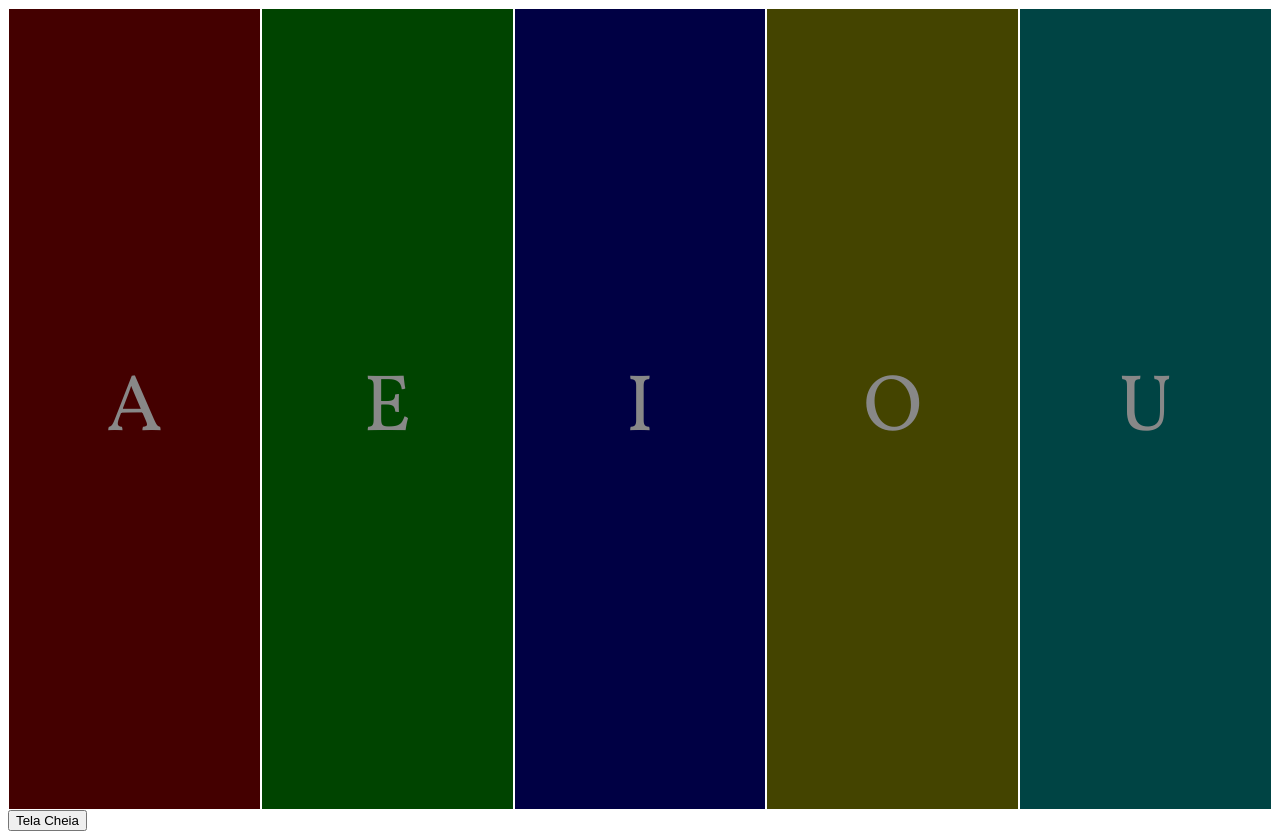
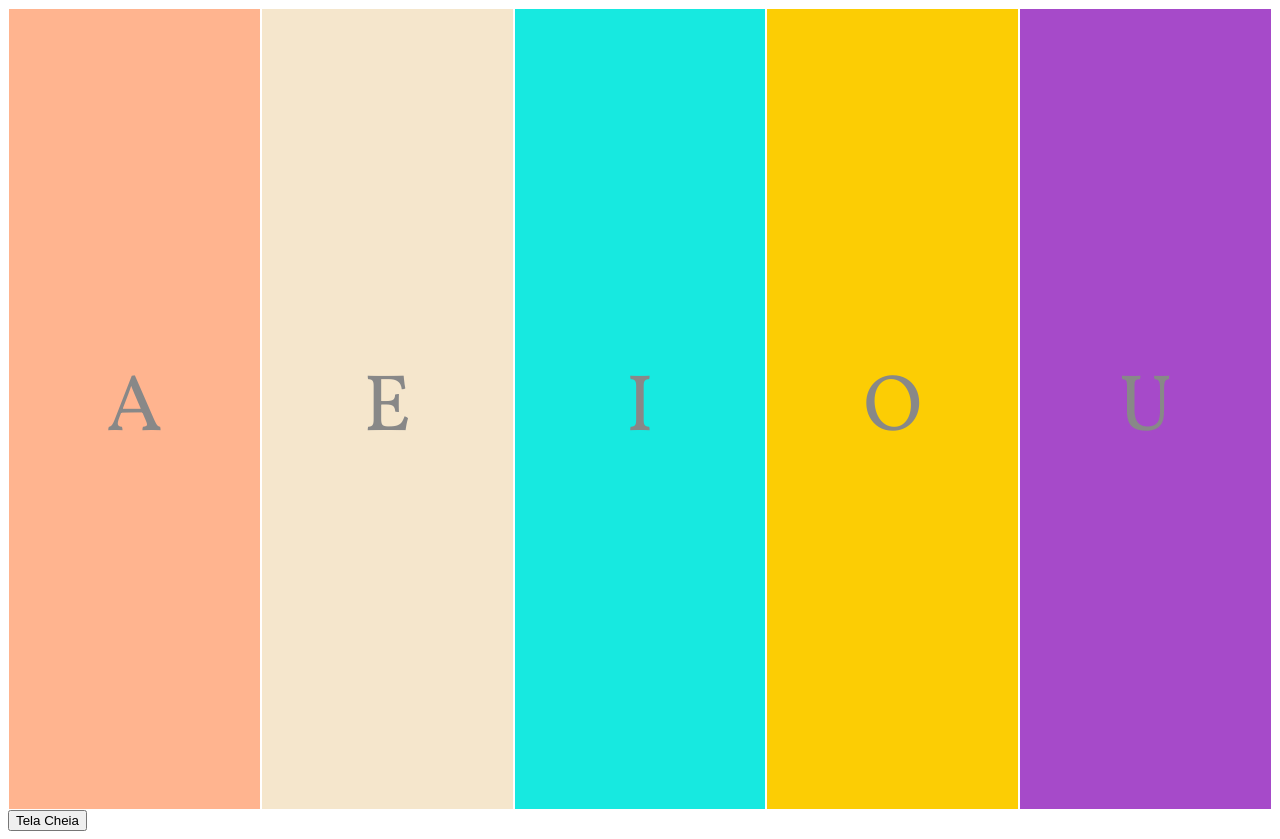
Before and after one commit to joseluizcoe/letters-and-numbers-game, a React (Create React App) app: page / in a window 1280 px wide. Built offline with nearby package versions, Linux system fonts and the light colour scheme.

Commit message:
Testing other colors

```diff
--- a/src/components/LetterStyled.js
+++ b/src/components/LetterStyled.js
@@ -21,33 +21,33 @@ const LetterStyled = styled.button`
   }
 
   &.red {
-    background: #400;
+    background: #ffb48f;
     &:hover {
       background: #f00;
     }
   }
   &.green {
-    background: #040;
+    background: #f5e6cc;
     &:hover {
       background: #0c0;
     }
   }
   &.blue {
-    background: #004;
+    background: #17e9e0;
     &:hover {
       background: #00c;
     }
   }
   &.yellow {
-    background: #440;
+    background: #fccd04;
     &:hover {
-      background: #cc0;
+      background: #ffaa09;
     }
   }
   &.purple {
-    background: #044;
+    background: #a64ac9;
     &:hover {
-      background: #0cc;
+      background: #ff4aff;
     }
   }
 `;
```
